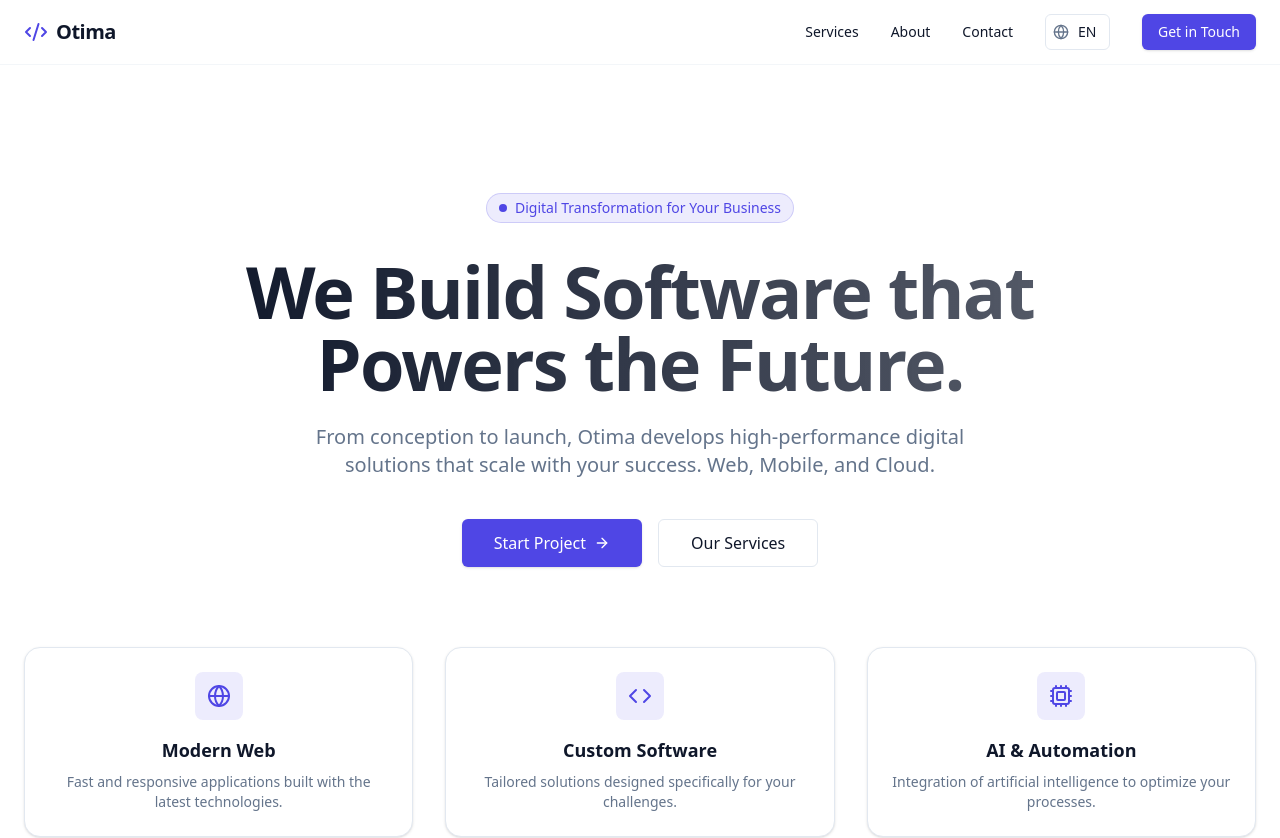
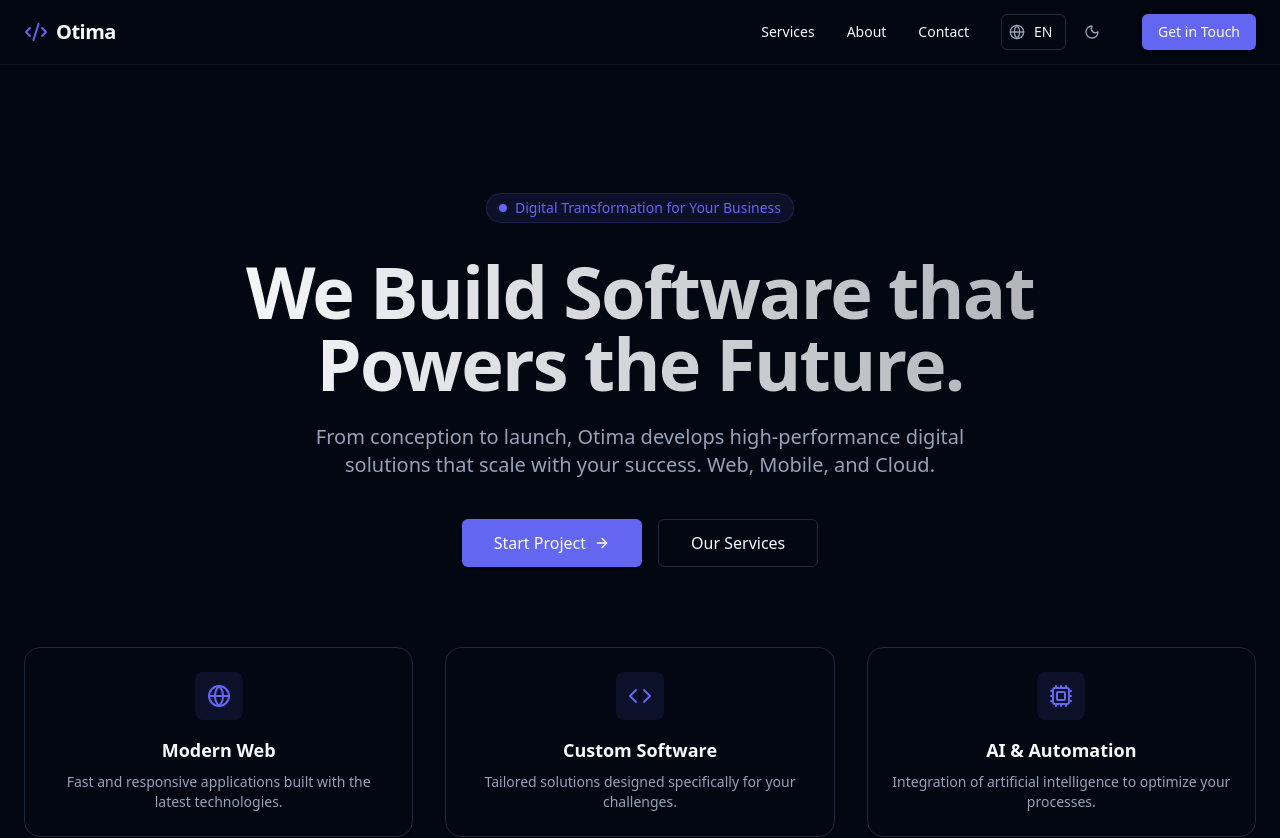
Before and after one commit to marcelllo/otima-software, a Next.js app: page /en in a window 1280 px wide. Shown: the top 838 px of the page. Built offline with nearby package versions, Linux system fonts and the light colour scheme.

Commit message:
Instalação de temas e configuração de darkmode

```diff
--- a/package.json
+++ b/package.json
@@ -12,6 +12,7 @@
     "lucide-react": "^0.563.0",
     "next": "16.1.6",
     "next-intl": "^4.8.2",
+    "next-themes": "^0.4.6",
     "react": "19.2.3",
     "react-dom": "19.2.3"
   },
--- a/src/app/[locale]/layout.tsx
+++ b/src/app/[locale]/layout.tsx
@@ -3,6 +3,7 @@ import { Inter } from "next/font/google";
 import "../globals.css";
 import Navbar from "@/components/Navbar";
 import Footer from "@/components/Footer";
+import { ThemeProvider } from '@/components/ThemeProvider';
 import { NextIntlClientProvider } from 'next-intl';
 import { getMessages } from 'next-intl/server';
 import { notFound } from 'next/navigation';
@@ -47,14 +48,16 @@ export default async function RootLayout({
   const messages = await getMessages();
 
   return (
-    <html lang={locale} className="scroll-smooth">
+    <html lang={locale} className="scroll-smooth" suppressHydrationWarning>
       <body className={`${inter.variable} antialiased min-h-screen flex flex-col bg-background text-foreground`}>
         <NextIntlClientProvider messages={messages}>
-          <Navbar />
-          <main className="flex-1">
-            {children}
-          </main>
-          <Footer />
+          <ThemeProvider attribute="class" defaultTheme="dark" enableSystem={false}>
+            <Navbar />
+            <main className="flex-1">
+              {children}
+            </main>
+            <Footer />
+          </ThemeProvider>
         </NextIntlClientProvider>
       </body>
     </html>
--- a/src/app/globals.css
+++ b/src/app/globals.css
@@ -24,8 +24,7 @@
   --ring: #4f46e5;
 }
 
-@media (prefers-color-scheme: dark) {
-  :root {
+.dark {
   --background: #030712;
   --foreground: #f8fafc;
 
@@ -47,7 +46,6 @@
   --border: #1e293b;
   --input: #1e293b;
   --ring: #6366f1;
-  }
 }
 
 @theme inline {
--- a/src/components/Navbar.tsx
+++ b/src/components/Navbar.tsx
@@ -5,6 +5,7 @@ import { Link } from '@/i18n/routing';
 import { Menu, X, Code2 } from 'lucide-react';
 import { useTranslations } from 'next-intl';
 import LanguageSwitcher from './LanguageSwitcher';
+import { ThemeToggle } from './ThemeToggle';
 
 export default function Navbar() {
   const [isOpen, setIsOpen] = useState(false);
@@ -29,7 +30,10 @@ export default function Navbar() {
           <Link href="/#contact" className="transition-colors hover:text-primary">
             {t('contact')}
           </Link>
-          <LanguageSwitcher />
+          <div className="flex items-center gap-2">
+            <LanguageSwitcher />
+            <ThemeToggle />
+          </div>
           <Link
             href="/#contact"
             className="inline-flex h-9 items-center justify-center rounded-md bg-primary px-4 py-2 text-sm font-medium text-primary-foreground shadow transition-colors hover:bg-primary/90 focus-visible:outline-none focus-visible:ring-1 focus-visible:ring-ring"
@@ -41,6 +45,7 @@ export default function Navbar() {
         {/* Mobile Menu Button */}
         <div className="md:hidden flex items-center space-x-4">
           <LanguageSwitcher />
+          <ThemeToggle />
           <button
             className="p-2 text-foreground"
             onClick={() => setIsOpen(!isOpen)}
--- /dev/null
+++ b/src/components/ThemeProvider.tsx
@@ -0,0 +1,8 @@
+"use client";
+
+import { ThemeProvider as NextThemesProvider } from "next-themes";
+import { type ThemeProviderProps } from "next-themes";
+
+export function ThemeProvider({ children, ...props }: ThemeProviderProps) {
+    return <NextThemesProvider {...props}>{children}</NextThemesProvider>;
+}
--- /dev/null
+++ b/src/components/ThemeToggle.tsx
@@ -0,0 +1,37 @@
+"use client";
+
+import { Moon, Sun } from "lucide-react";
+import { useTheme } from "next-themes";
+import { useEffect, useState } from "react";
+
+export function ThemeToggle() {
+    const { theme, setTheme } = useTheme();
+    const [mounted, setMounted] = useState(false);
+
+    // Avoid hydration mismatch
+    useEffect(() => {
+        setMounted(true);
+    }, []);
+
+    if (!mounted) {
+        return (
+            <button className="p-2 text-muted-foreground transition-colors hover:text-primary rounded-md w-9 h-9 flex items-center justify-center">
+                <span className="sr-only">Toggle theme</span>
+            </button>
+        );
+    }
+
+    return (
+        <button
+            onClick={() => setTheme(theme === "dark" ? "light" : "dark")}
+            className="p-2 text-muted-foreground transition-colors hover:text-primary bg-transparent rounded-md w-9 h-9 flex items-center justify-center border border-transparent hover:bg-muted"
+            aria-label="Toggle theme"
+        >
+            {theme === "dark" ? (
+                <Moon className="h-4 w-4" />
+            ) : (
+                <Sun className="h-4 w-4" />
+            )}
+        </button>
+    );
+}
```
Also changed, not shown: 1 other file (tests, documents, lock files or other folders). Lines whose indentation alone changed are shown as unchanged.
